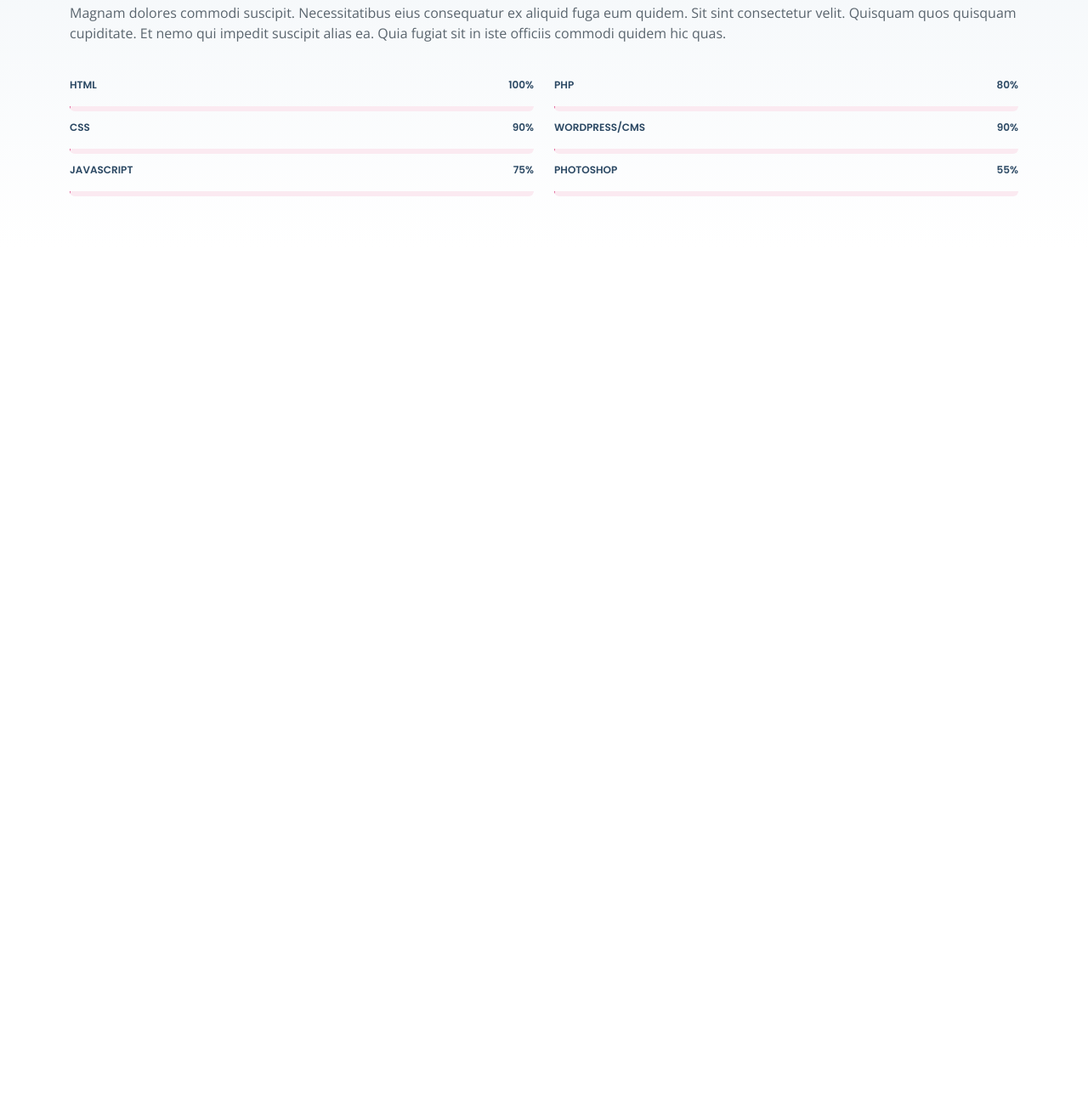
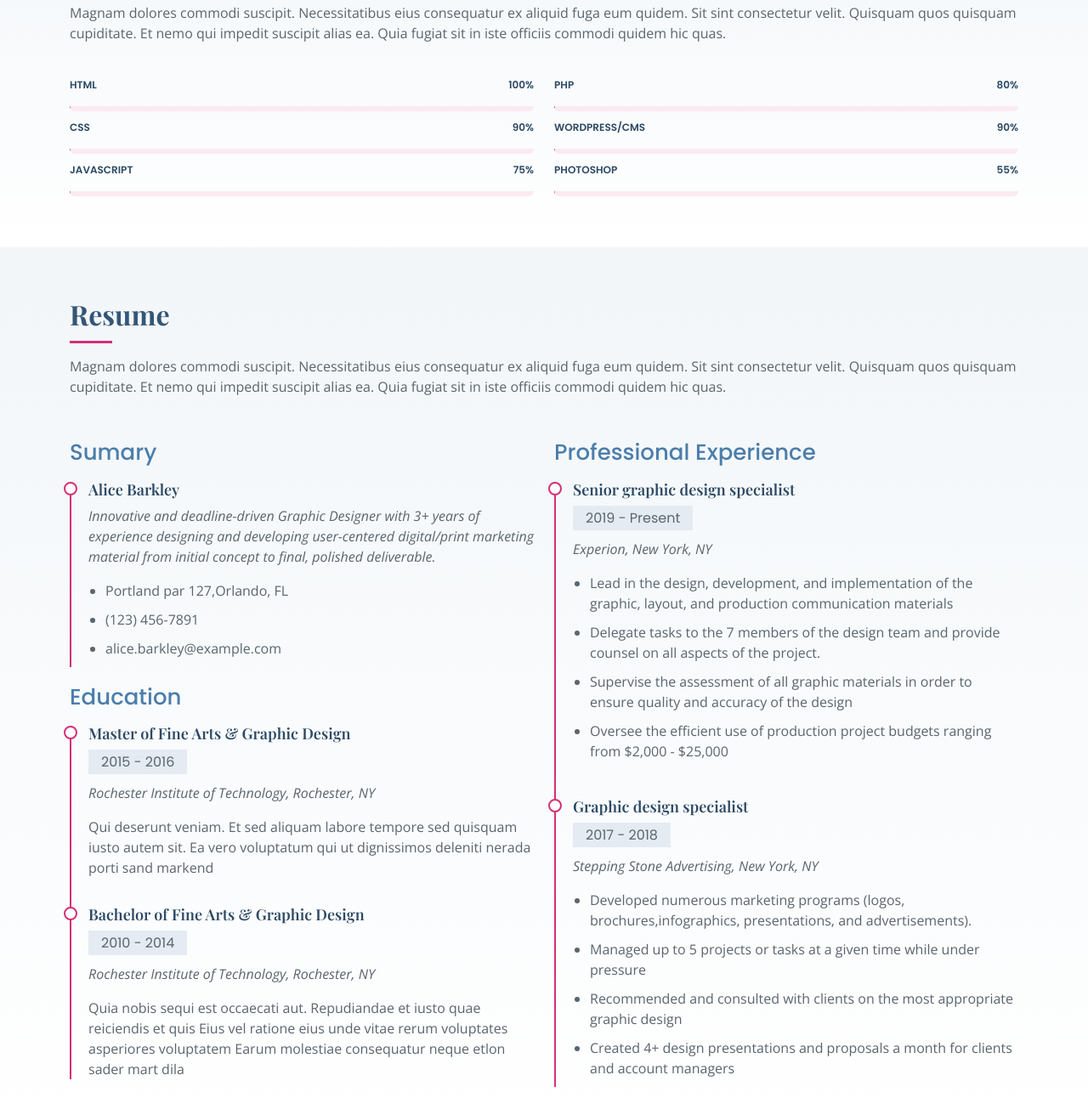
Before and after one commit to maheera421/Bootstrap-Portfolio, a website: page index.html in a window 1280 px wide. Shown: the part 1339-2644 px from the top of the page at 85% size. Before the commit the page ends 1630 px from the top, so only its background shows below. Drawn offline with nearby package versions, Linux system fonts and the light colour scheme; a web font is replaced by a local one.

Commit message:
Resume section completed.

```diff
--- a/assets/css/style.css
+++ b/assets/css/style.css
@@ -577,3 +577,64 @@ body {
     transition: 0.9s;
     background-color: #dd5a92;
   }
+
+  /*--------------------------------------------------------------
+  # Resume
+  --------------------------------------------------------------*/
+  .resume .resume-title {
+    font-size: 26px;
+    font-weight: 500;
+    margin-top: 20px;
+    margin-bottom: 20px;
+    color: #4b7dab;
+    font-family: "Poppins", sans-serif;
+  }
+
+  .resume .resume-item {
+    padding: 0 0 20px 20px;
+    margin-top: -2px;
+    border-left: 2px solid #d43076;
+    position: relative;
+  }
+
+  .resume .resume-item h4 {
+    line-height: 18px;
+    font-size: 18px;
+    font-weight: 600;
+    color: #2c4964;
+    margin-bottom: 10px;
+  }
+
+  .resume .resume-item h5 {
+    font-size: 16px;
+    background: #e4ebf3;
+    padding: 5px 15px;
+    display: inline-block;
+    font-weight: 400;
+    margin-bottom: 10px;
+    font-family: "Poppins", sans-serif;
+  }
+
+  .resume .resume-item ul {
+    padding-left: 20px;
+  }
+
+  .resume .resume-item ul li {
+    padding-bottom: 10px;
+  }
+
+  .resume .resume-item:last-child {
+    padding-bottom: 0;
+  }
+
+  .resume .resume-item::before {
+    content: "";
+    position: absolute;
+    width: 16px;
+    height: 16px;
+    border-radius: 50px;
+    left: -9px;
+    top: 0;
+    background: #fff;
+    border: 2px solid #d43076;
+  }
--- a/index.html
+++ b/index.html
@@ -197,6 +197,78 @@
           </div>
 
         </div>
-      </section><!-- End Skills Section -->
+    </section><!-- End Skills Section -->
+
+    <!-- ======= Resume Section ======= -->
+    <section id="resume" class="resume section-bg">
+        <div class="container">
+
+          <div class="section-title">
+            <h2>Resume</h2>
+            <p>Magnam dolores commodi suscipit. Necessitatibus eius consequatur ex aliquid fuga eum quidem. Sit sint consectetur velit. Quisquam quos quisquam cupiditate. Et nemo qui impedit suscipit alias ea. Quia fugiat sit in iste officiis commodi quidem hic quas.</p>
+          </div>
+
+          <div class="row">
+            <div class="col-lg-6">
+              <h3 class="resume-title">Sumary</h3>
+              <div class="resume-item pb-0">
+                <h4>Alice Barkley</h4>
+                <p><em>Innovative and deadline-driven Graphic Designer with 3+ years of experience designing and developing user-centered digital/print marketing material from initial concept to final, polished deliverable.</em></p>
+                <p>
+                <ul>
+                  <li>Portland par 127,Orlando, FL</li>
+                  <li>(123) 456-7891</li>
+                  <li>alice.barkley@example.com</li>
+                </ul>
+                </p>
+              </div>
+
+              <h3 class="resume-title">Education</h3>
+              <div class="resume-item">
+                <h4>Master of Fine Arts &amp; Graphic Design</h4>
+                <h5>2015 - 2016</h5>
+                <p><em>Rochester Institute of Technology, Rochester, NY</em></p>
+                <p>Qui deserunt veniam. Et sed aliquam labore tempore sed quisquam iusto autem sit. Ea vero voluptatum qui ut dignissimos deleniti nerada porti sand markend</p>
+              </div>
+              <div class="resume-item">
+                <h4>Bachelor of Fine Arts &amp; Graphic Design</h4>
+                <h5>2010 - 2014</h5>
+                <p><em>Rochester Institute of Technology, Rochester, NY</em></p>
+                <p>Quia nobis sequi est occaecati aut. Repudiandae et iusto quae reiciendis et quis Eius vel ratione eius unde vitae rerum voluptates asperiores voluptatem Earum molestiae consequatur neque etlon sader mart dila</p>
+              </div>
+            </div>
+            <div class="col-lg-6">
+              <h3 class="resume-title">Professional Experience</h3>
+              <div class="resume-item">
+                <h4>Senior graphic design specialist</h4>
+                <h5>2019 - Present</h5>
+                <p><em>Experion, New York, NY </em></p>
+                <p>
+                <ul>
+                  <li>Lead in the design, development, and implementation of the graphic, layout, and production communication materials</li>
+                  <li>Delegate tasks to the 7 members of the design team and provide counsel on all aspects of the project. </li>
+                  <li>Supervise the assessment of all graphic materials in order to ensure quality and accuracy of the design</li>
+                  <li>Oversee the efficient use of production project budgets ranging from $2,000 - $25,000</li>
+                </ul>
+                </p>
+              </div>
+              <div class="resume-item">
+                <h4>Graphic design specialist</h4>
+                <h5>2017 - 2018</h5>
+                <p><em>Stepping Stone Advertising, New York, NY</em></p>
+                <p>
+                <ul>
+                  <li>Developed numerous marketing programs (logos, brochures,infographics, presentations, and advertisements).</li>
+                  <li>Managed up to 5 projects or tasks at a given time while under pressure</li>
+                  <li>Recommended and consulted with clients on the most appropriate graphic design</li>
+                  <li>Created 4+ design presentations and proposals a month for clients and account managers</li>
+                </ul>
+                </p>
+              </div>
+            </div>
+          </div>
+
+        </div>
+    </section><!-- End Resume Section -->
 
 </main><!-- End #main -->
```
